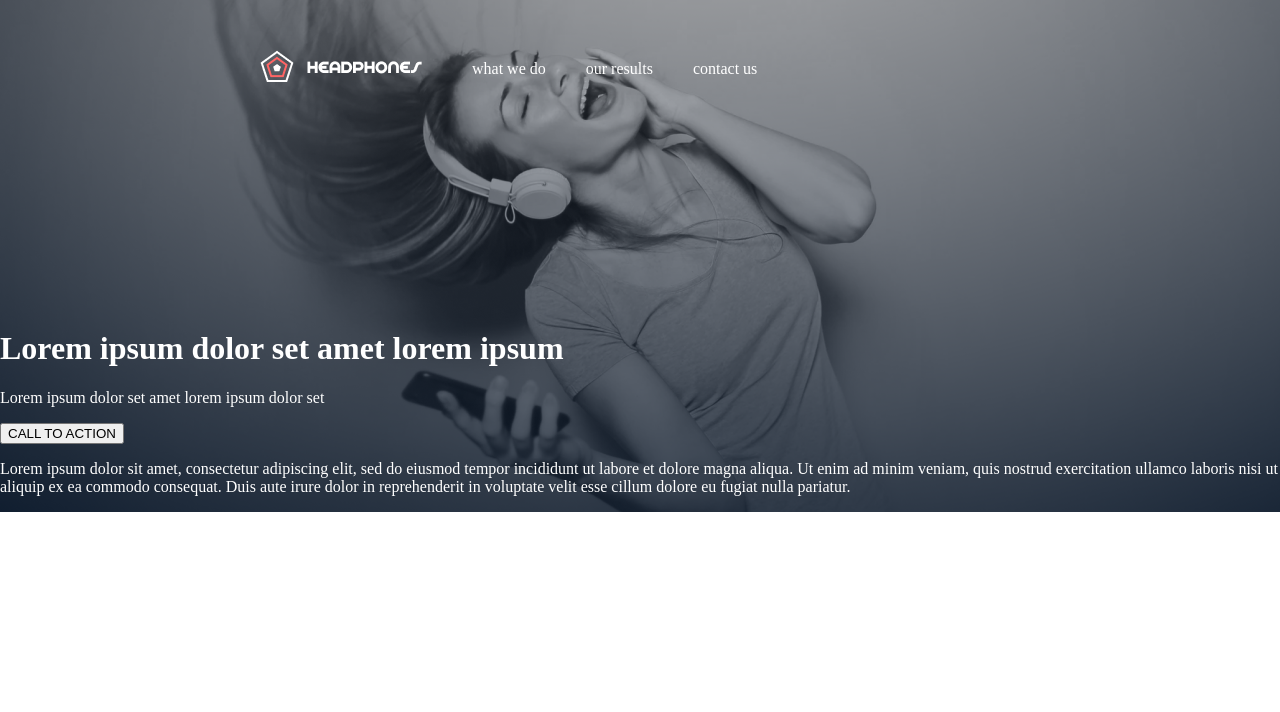
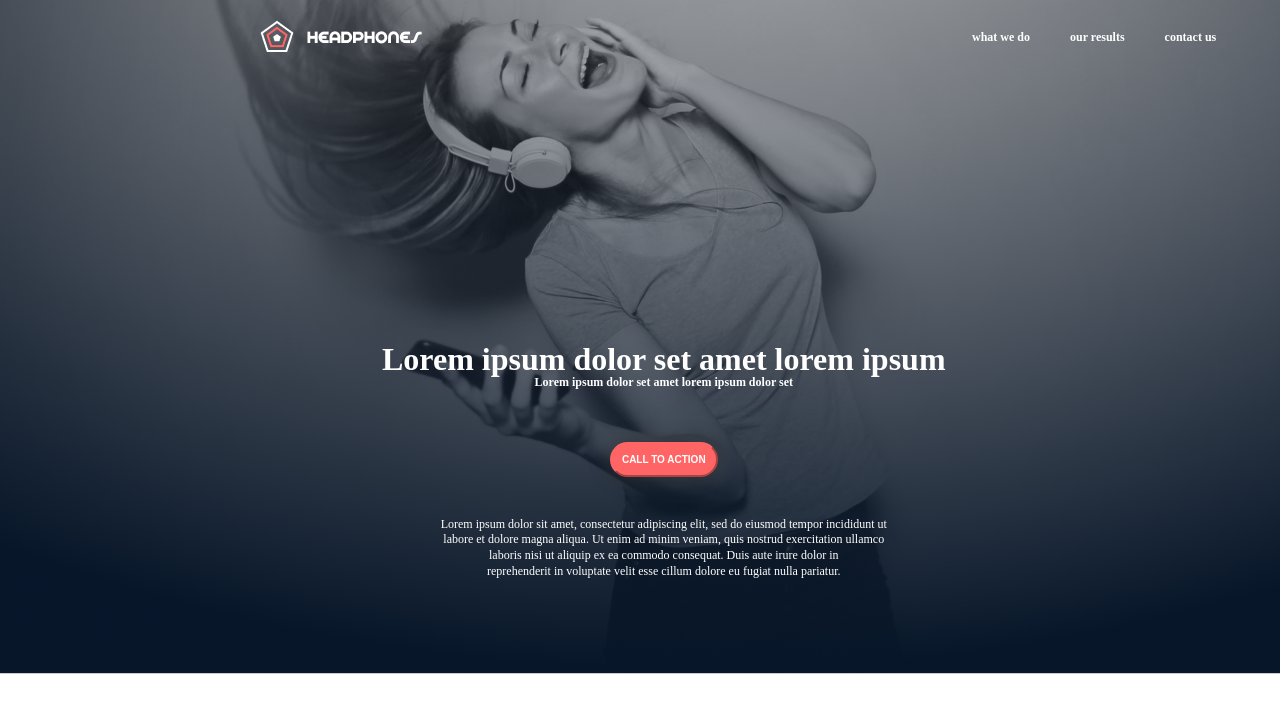
Before and after one commit to TechMe-co/alx_html_css, a plain HTML site: page headphones/0-index.html in a window 1280 px wide. Drawn offline with Linux system fonts and the light colour scheme.

Commit message:
changes made

```diff
--- a/headphones/0-index.html
+++ b/headphones/0-index.html
@@ -26,9 +26,9 @@
         </header>
         <main>
             <h1>Lorem ipsum dolor set amet lorem ipsum</h1>
-            <p>Lorem ipsum dolor set amet lorem ipsum dolor set</p>
+            <p class="p">Lorem ipsum dolor set amet lorem ipsum dolor set</p>
             <button>CALL TO ACTION</button>
-            <p>Lorem ipsum dolor sit amet, consectetur adipiscing elit, sed do eiusmod tempor incididunt ut labore et dolore magna aliqua. Ut enim ad minim veniam, quis nostrud exercitation ullamco laboris nisi ut aliquip ex ea commodo consequat. Duis aute irure dolor in reprehenderit
+            <p class="l">Lorem ipsum dolor sit amet, consectetur adipiscing elit, sed do eiusmod tempor incididunt ut<br> labore et dolore magna aliqua. Ut enim ad minim veniam, quis nostrud exercitation ullamco <br> laboris nisi ut aliquip ex ea commodo consequat. Duis aute irure dolor in <br> reprehenderit
                in voluptate velit esse cillum dolore eu fugiat nulla pariatur.</p>
         </main>
     </body>
--- a/headphones/0-styles.css
+++ b/headphones/0-styles.css
@@ -1,7 +1,7 @@
 html, body {
     margin: 0;
     padding: 0;
-    font-family: 'source-sans-pro', 'Spin-Cycle-OT';
+    font-family: 'Source Sans Pro';
     box-sizing: border-box;
     width: 100%;
     overflow-x: hidden;
@@ -20,27 +20,61 @@ nav ul div {
     z-index: 1;
     top: 0;
     left: 0;
+    margin-left: 500px;
 }
 nav ul .logo {
     margin-left: 200px;
-    margin-top: 20px;
+    margin-top: -10px;
 }
 nav ul .nav {
-    margin-right: -10px;
+    white-space: nowrap;
 }
 nav ul .nav li {
     margin-left: 20px;
-    margin-top: 20px;
+    margin-top: -13px;
     padding: 10px;
 }
 nav ul .nav li a {
     text-decoration: none;
     color: white;
+    font-size: 12px;
+    font-weight: bold;
 }
 .background img {
     margin-top: -200px;
 }
 main {
-    margin-top: -400px;
     color: white;
+    position: absolute;
+    top: 320px;
+    text-align: center;
+    justify-content: center;
+    margin-left: 382px;
 }
+main h1 {
+    font-size: 32px;
+    font-weight: bold;
+}
+main .p {
+    font-size: 12px;
+    font-weight: bold;
+    margin-top: -25px;
+}
+main .l {
+    font-size: 12px;
+    font-weight: lighter;
+    text-align: center;
+    line-height: 1.3em;
+    margin-top: 40px;
+}
+main button {
+    font-size: 10px;
+    font-weight: bold;
+    color: white;
+    background-color: #FF6565;
+    padding: 10px;
+    margin-top: 40px;
+    border-radius: 22px;
+    box-shadow: 0px 0px 20px -2px #333435;
+    border-color: #FF6565;
+}
```
